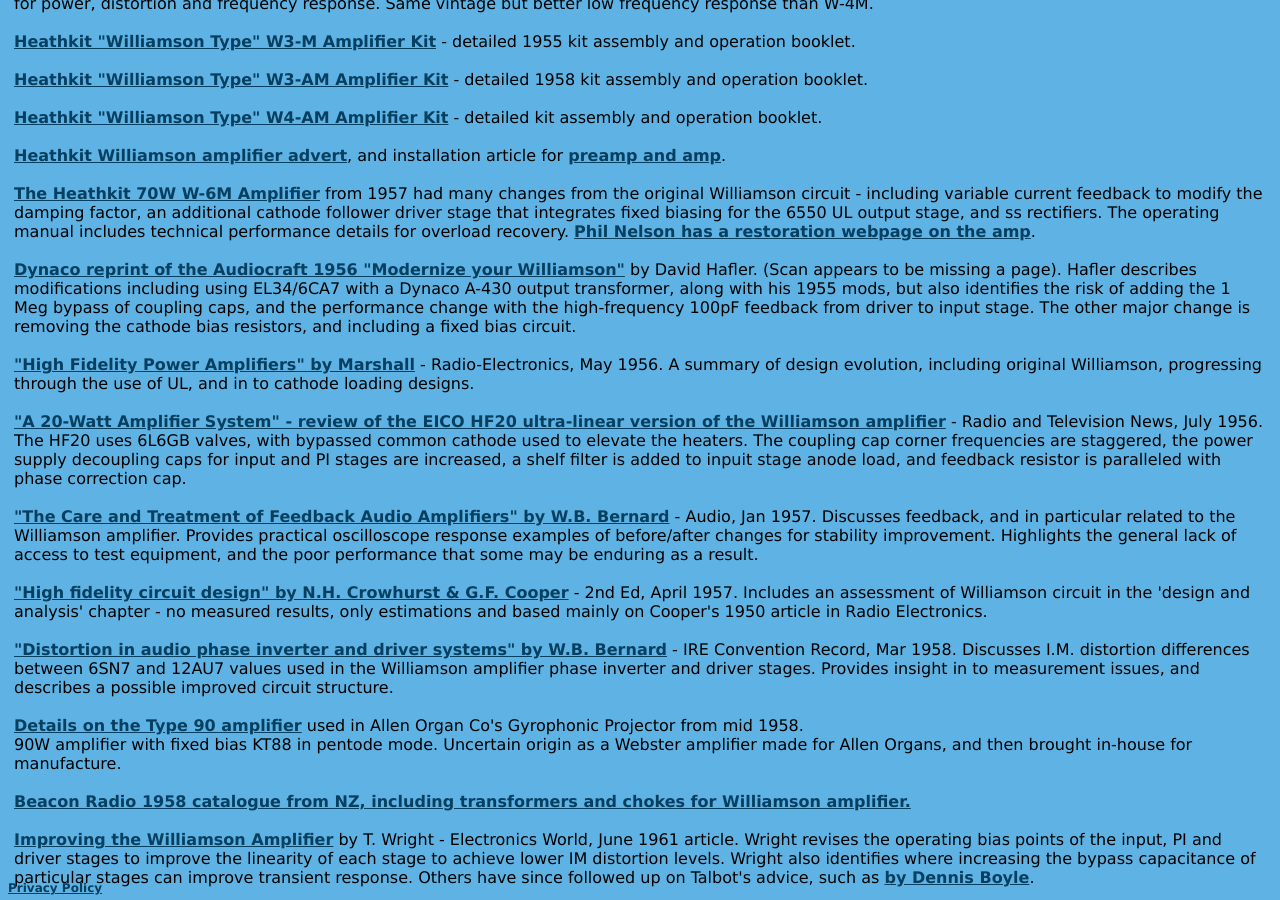
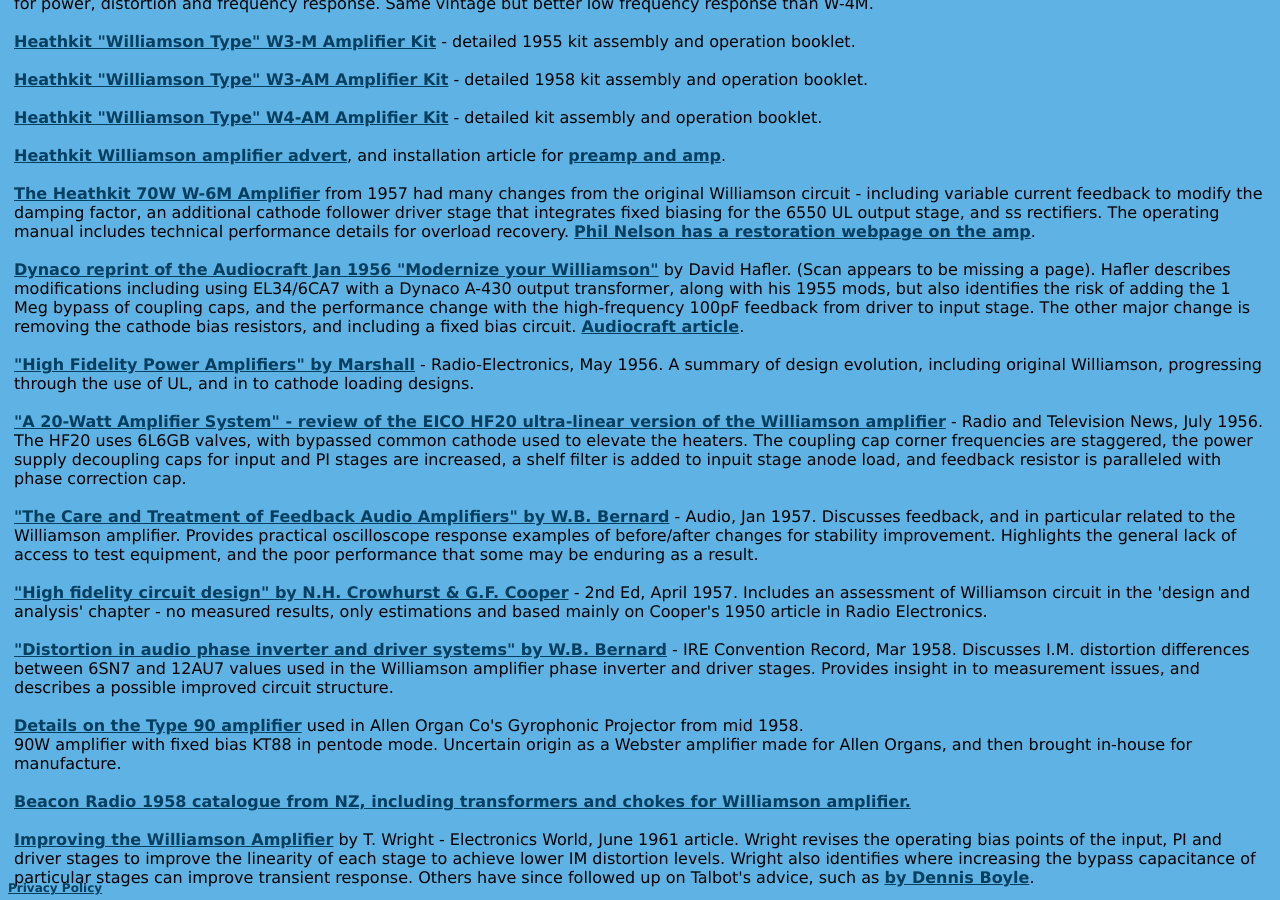
Before and after one commit to michael-robbins/michael-robbins.github.io, a Jekyll site: the page built from projects/Williamson.html, in a window 1280 px wide and 900 px high, scrolled down 6136 px. Built offline with Jekyll 4.4.1, drawn with Linux system fonts in a browser that asks for light colours; some of the changed text lies outside the part shown.

Commit message:
Update Williamson.html

```diff
--- a/projects/Williamson.html
+++ b/projects/Williamson.html
@@ -261,9 +261,9 @@
       The operating manual includes technical performance details for overload recovery.
       <a href="https://antiqueradio.org/HeathkitW-6MAmplifier.htm">Phil Nelson has a restoration webpage on the amp</a>.
       <br /><br />
-      <a href="http://www.pmillett.com/file_downloads/modernize_your_williamson.pdf">Dynaco reprint of the Audiocraft 1956 "Modernize your Williamson"</a> by David Hafler. (Scan appears to be missing a page).
+      <a href="http://www.pmillett.com/file_downloads/modernize_your_williamson.pdf">Dynaco reprint of the Audiocraft Jan 1956 "Modernize your Williamson"</a> by David Hafler. (Scan appears to be missing a page).
       Hafler describes modifications including using EL34/6CA7 with a Dynaco A-430 output transformer, along with his 1955 mods, but also identifies the risk of adding the 1 Meg bypass of coupling caps, and the performance change with the high-frequency 100pF feedback from driver to input stage.
-      The other major change is removing the cathode bias resistors, and including a fixed bias circuit.
+      The other major change is removing the cathode bias resistors, and including a fixed bias circuit.  <a href="/static/Audiocraft-1956-Jan%20Modernize.pdf">Audiocraft article</a>.
       <br /><br />
       <a href="/static/RE_5-56.pdf">"High Fidelity Power Amplifiers" by Marshall</a> - Radio-Electronics, May 1956. A summary of design evolution, including original Williamson, progressing through the use of UL, and in to cathode loading designs.
       <br /><br />
```
Also changed, not shown: other parts of projects/Williamson.html (+1 -1 lines).
